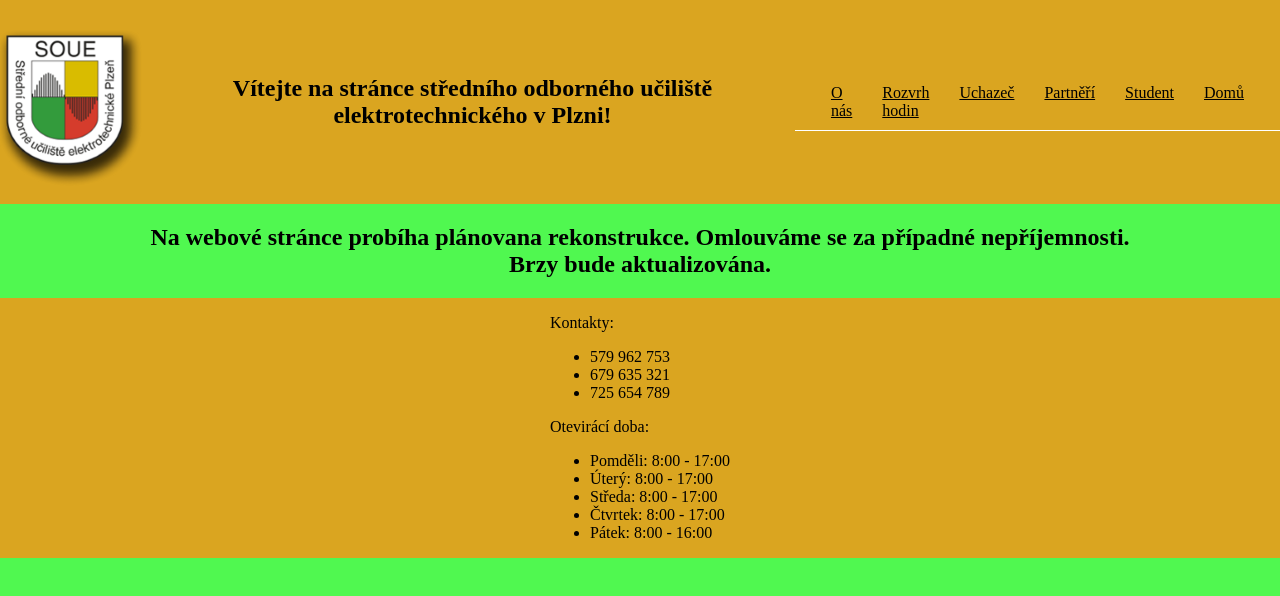
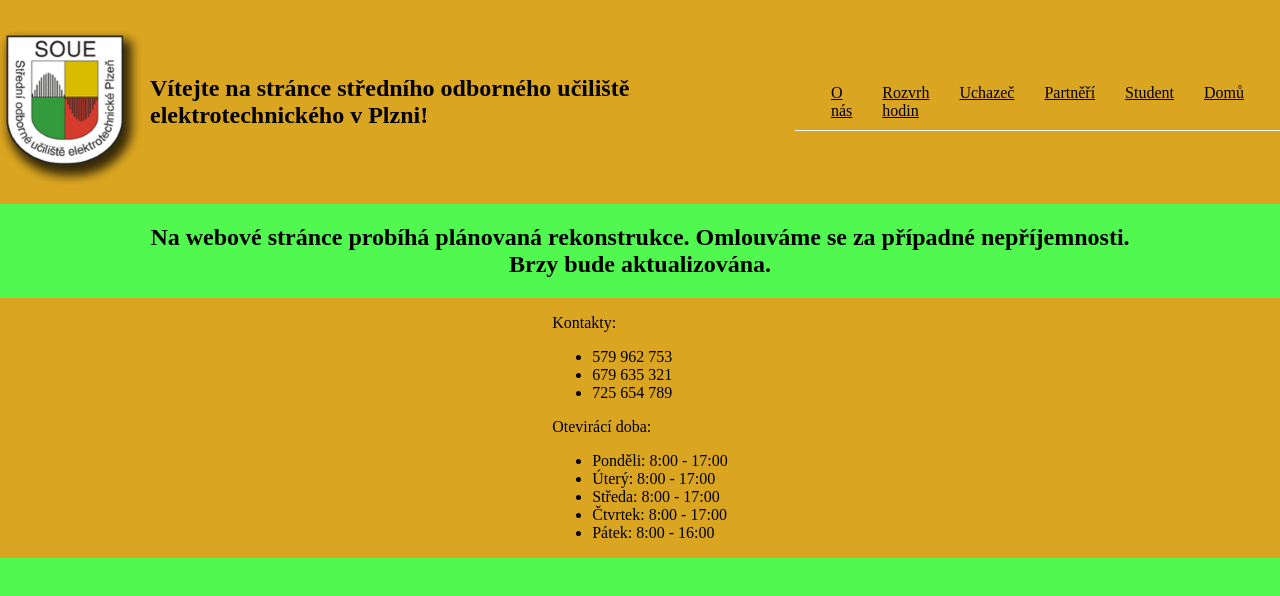
Before and after one commit to Roman20031/Training_02, a plain HTML site: page index.html in a window 1280 px wide. Drawn offline with Linux system fonts and the light colour scheme.

Commit message:
Training_02

```diff
--- a/index.html
+++ b/index.html
@@ -25,10 +25,10 @@
     </header>
     <main>
         <section>
-            <h1 class="text0">
-                Na webové stránce probíha plánovana rekonstrukce. Omlouváme se za případné nepříjemnosti. <br>
+            <h2 class="text0">
+                Na webové stránce probíhá plánovaná rekonstrukce. Omlouváme se za případné nepříjemnosti. <br>
                 Brzy bude aktualizována.
-            </h1>
+            </h2>
         </section>
     </main>
     <footer>
@@ -45,7 +45,7 @@
            <section>
                 <p>Otevirácí doba:</p>
                 <ul>
-                    <li>Pomděli: 8:00 - 17:00</li>
+                    <li>Ponděli: 8:00 - 17:00</li>
                     <li>Úterý: 8:00 - 17:00</li>
                     <li>Středa: 8:00 - 17:00</li>
                     <li>Čtvrtek: 8:00 - 17:00</li>
--- a/style/style.css
+++ b/style/style.css
@@ -11,7 +11,7 @@ header{
 
 }
 
-h1 {
+h2 {
   text-align: center;
 }
 .text{
```
